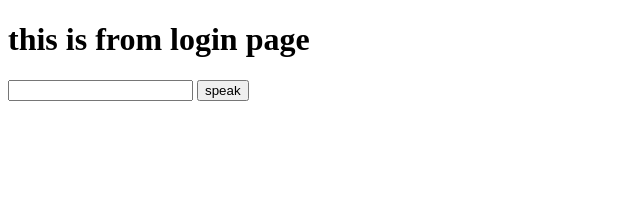
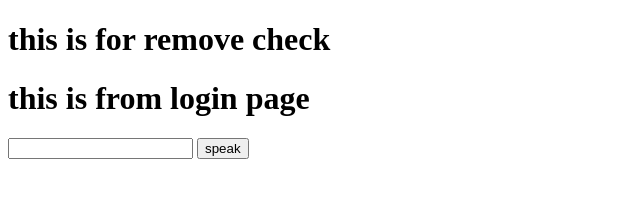
Before and after one commit to Unais-Kuruniyan/git-practice, a plain HTML site: page login.html in a window 1280 px wide. Shown: the whole page, without its empty margins (0-640 px from the left). Drawn offline with Linux system fonts and the light colour scheme.

Commit message:
restor cheyyaan

```diff
--- a/login.html
+++ b/login.html
@@ -6,6 +6,7 @@
     <title>Document</title>
 </head>
 <body>
+    <h1>this is  for remove check</h1>
     <h1>this is from login page</h1>
     <input type="text" id="sentance">
     <button onclick="speakUp()">speak</button>
```
